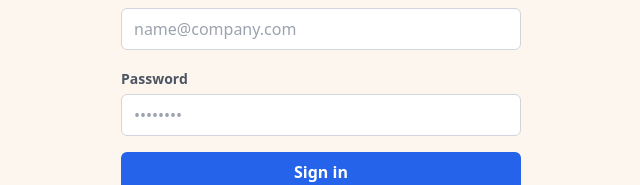
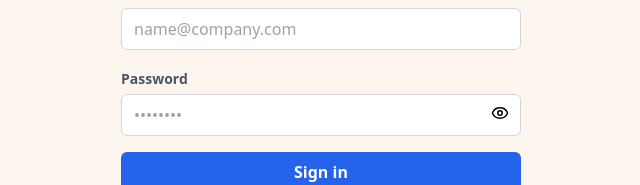
Before and after one commit to Freyvegda/Draw-app, a Next.js app in the folder apps/excelidraw-frontend/: page /signin in a window 1280 px wide. Shown: the part 321-506 px from the top of the page, without its empty margins (319-959 px from the left). Built offline with nearby package versions, Linux system fonts and the light colour scheme.

Commit message:
added frontend logic to authpage

```diff
--- a/apps/excelidraw-frontend/components/AuthPage.tsx
+++ b/apps/excelidraw-frontend/components/AuthPage.tsx
@@ -1,10 +1,13 @@
 
 "use client";
 import { useRouter } from "next/navigation";
-import Image from "next/image"
+import { useState } from "react";
+import { Eye, EyeOff } from "lucide-react";
+
 
 export function AuthPage({ isSignIn }: { isSignIn: boolean }) {
   const router = useRouter();
+  const [showPassword, setShowPassword]= useState(false)
 
   return (
     <div className="min-h-screen flex flex-col items-center justify-center bg-[#fdf6ee] relative">
@@ -60,17 +63,24 @@
           </div>
 
           {/* Password field */}
-          <div className="w-full text-left">
+          <div className="w-full text-left relative">
             <label htmlFor="password" className="text-sm text-gray-600 font-bold">
               Password
             </label>
             <input
               id="password"
-              type="password"
+              type= {showPassword? "password": "text"}
               placeholder="••••••••"
               required
               className="w-full mt-1 px-3 py-2 border border-gray-300 rounded-md focus:outline-none focus:ring-2 focus:ring-blue-500"
             />
+            <button
+              type = "button"
+              onClick={()=>setShowPassword(!showPassword)}
+              className="absolute pt-6 inset-y-0 right-3 flex items-center text-black hover:text-gray-700 focus:outline-none"
+            >
+              {showPassword ? <EyeOff size={18} /> : <Eye size={18} />}
+            </button>
           </div>
 
           {/* Continue Button */}
--- a/apps/excelidraw-frontend/package.json
+++ b/apps/excelidraw-frontend/package.json
@@ -11,6 +11,7 @@
   "dependencies": {
     "@hookform/resolvers": "^5.2.2",
     "@repo/common": "workspace:*",
+    "lucide-react": "^0.545.0",
     "next": "15.5.4",
     "react": "19.1.0",
     "react-dom": "19.1.0",
```
Also changed, not shown: 1 other file (tests, documents, lock files or other folders).
